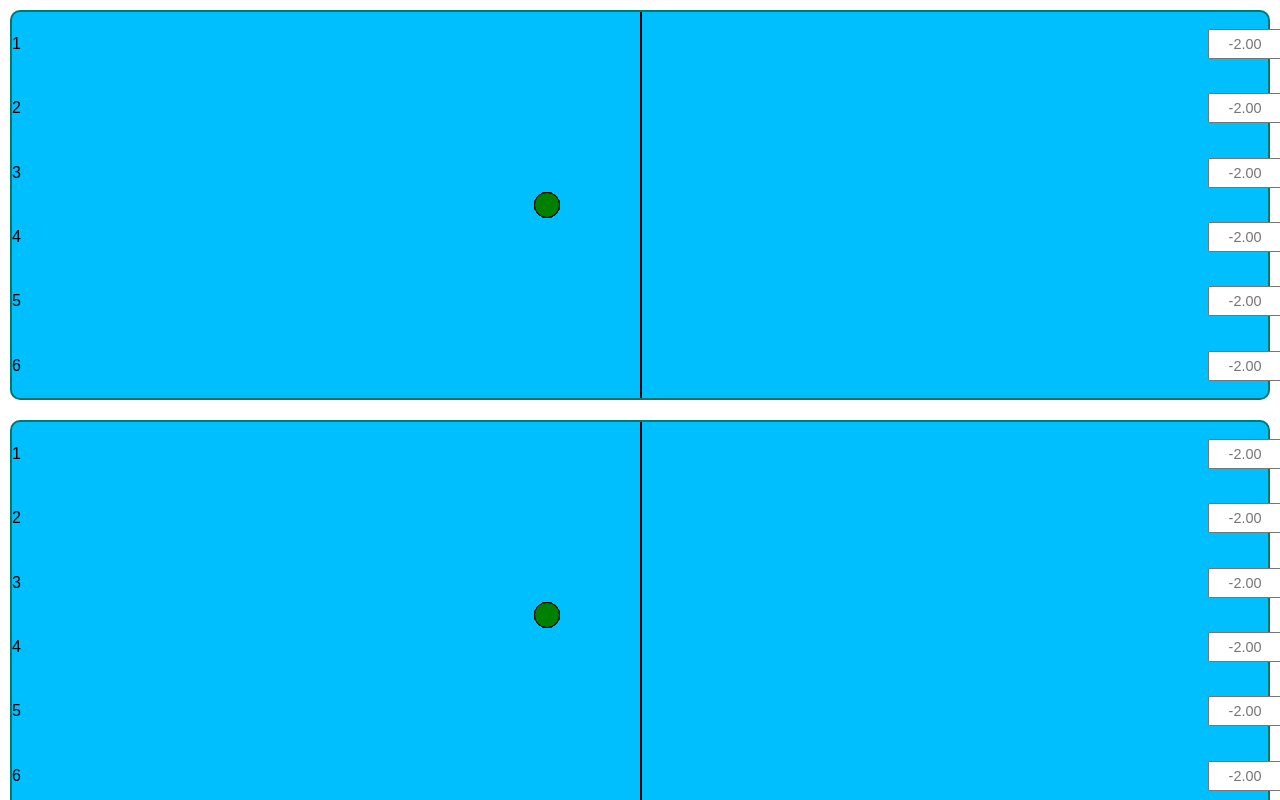
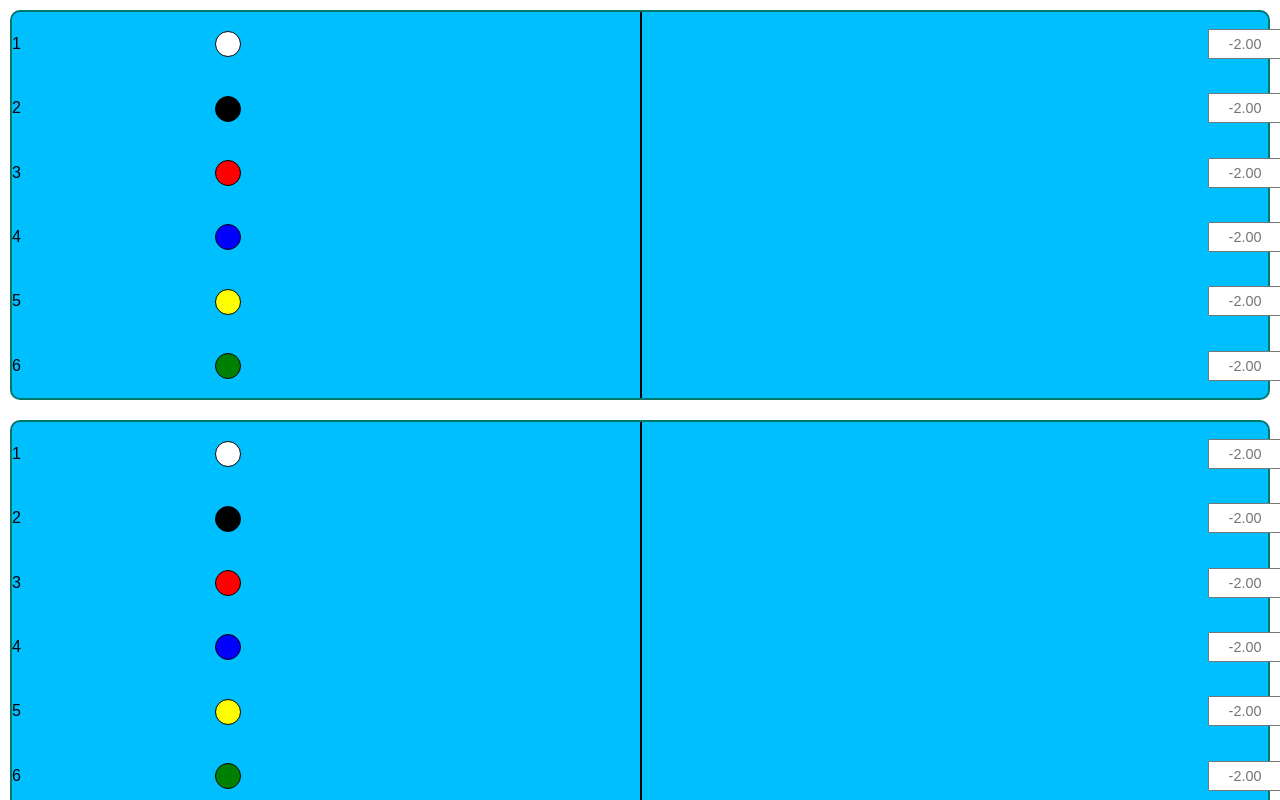
Before and after one commit to ta01da27o-arch/boat-ai-smart, a plain HTML site: page index.html in a window 1280 px wide. Drawn offline with Linux system fonts and the light colour scheme.

Commit message:
Add files via upload

```diff
--- a/index.html
+++ b/index.html
@@ -3,7 +3,7 @@
 <head>
 <meta charset="UTF-8">
 <meta name="viewport" content="width=device-width, initial-scale=1.0, user-scalable=no">
-<title>STシミュレーター 完全表示版</title>
+<title>STシミュレーター 縦並び固定版</title>
 <style>
 html, body {
   margin: 0;
@@ -34,7 +34,7 @@ html, body {
 }
 .line {
   position: absolute;
-  left: 50%; /* 画面中央に黒線 */
+  left: 50%; /* スタートライン = 0.00 */
   top: 0;
   bottom: 0;
   width: 2px;
@@ -54,7 +54,6 @@ html, body {
   align-items: flex-start;
   flex: 1;
   position: relative;
-  padding-left: 0; /* 左端基準 */
 }
 .circle {
   width: 24px;
@@ -62,8 +61,8 @@ html, body {
   border-radius: 50%;
   cursor: grab;
   border: 1px solid #000;
+  position: absolute; /* 横移動用 */
   transition: transform 0.1s;
-  position: absolute; /* 横移動用 */
 }
 .inputs-column {
   display: flex;
@@ -140,14 +139,19 @@ function setupPanel(panelId, inputIds) {
   const inputs = inputIds.map(id => document.getElementById(id));
   const circles = panel.querySelectorAll('.circle');
 
-  const minValue = -2.0; // 左端
-  const maxValue = 1.0;  // 右端
-  const zeroPosition = panel.clientWidth / 2; // 黒線 = 0.00
-  const unitPixels = 50; // 1単位あたりのピクセル
+  const minValue = -2.0;
+  const maxValue = 1.0;
+  const zeroPos = panel.clientWidth / 2; // スタートラインのピクセル位置
+  const leftPixels = zeroPos * (2/3); // 左側幅ピクセル換算（比率調整）
+  const rightPixels = panel.clientWidth - zeroPos; // 右側幅ピクセル
+  const unitPixelsLeft = leftPixels / 2; // -2.00 -> 0.00
+  const unitPixelsRight = rightPixels / 1; // 0.00 -> +1.00
 
   // 初期位置: 左端 (-2.00)
-  circles.forEach(circle => {
-    circle.style.left = `${zeroPosition + minValue * unitPixels - circle.offsetWidth}px`;
+  circles.forEach((circle, idx) => {
+    const vertPos = idx * (panel.clientHeight / 6) + (panel.clientHeight/12 - circle.offsetHeight/2);
+    circle.style.top = `${vertPos}px`;
+    circle.style.left = `${zeroPos - 2*unitPixelsLeft - circle.offsetWidth}px`;
     circle.dataset.value = minValue;
   });
 
@@ -158,7 +162,9 @@ function setupPanel(panelId, inputIds) {
       if(isNaN(val)) val = minValue;
       if(val < minValue) val = minValue;
       if(val > maxValue) val = maxValue;
-      circles[idx].style.left = `${zeroPosition + val * unitPixels - circles[idx].offsetWidth}px`;
+
+      let px = val < 0 ? zeroPos + val * unitPixelsLeft : zeroPos + val * unitPixelsRight;
+      circles[idx].style.left = `${px - circles[idx].offsetWidth}px`;
       circles[idx].dataset.value = val;
       input.value = val.toFixed(2);
     });
@@ -172,10 +178,12 @@ function setupPanel(panelId, inputIds) {
 
     const moveCircle = (x) => {
       let delta = x - startX;
-      let newValue = startValue + delta / unitPixels;
+      let newValue = startValue + (delta / (startValue<0 ? unitPixelsLeft : unitPixelsRight));
       if(newValue < minValue) newValue = minValue;
       if(newValue > maxValue) newValue = maxValue;
-      circle.style.left = `${zeroPosition + newValue * unitPixels - circle.offsetWidth}px`;
+
+      let px = newValue < 0 ? zeroPos + newValue * unitPixelsLeft : zeroPos + newValue * unitPixelsRight;
+      circle.style.left = `${px - circle.offsetWidth}px`;
       circle.dataset.value = newValue;
       inputs[idx].value = newValue.toFixed(2);
     };
```
